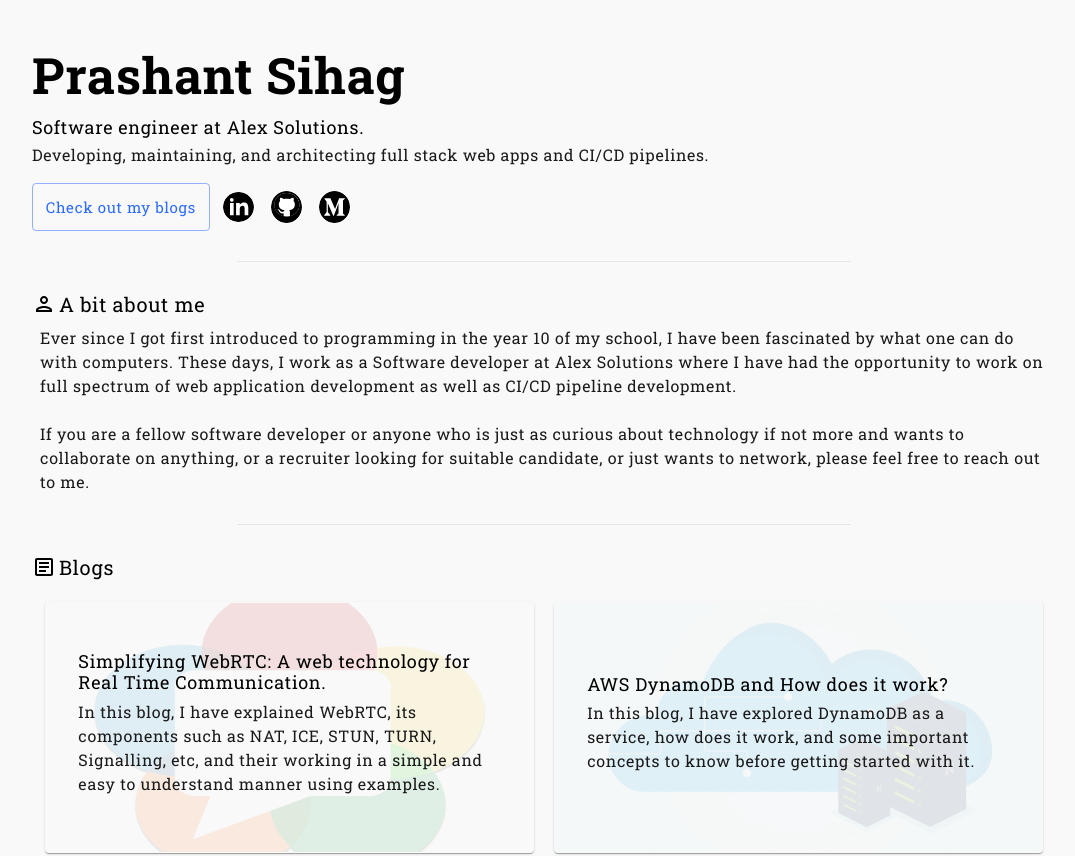
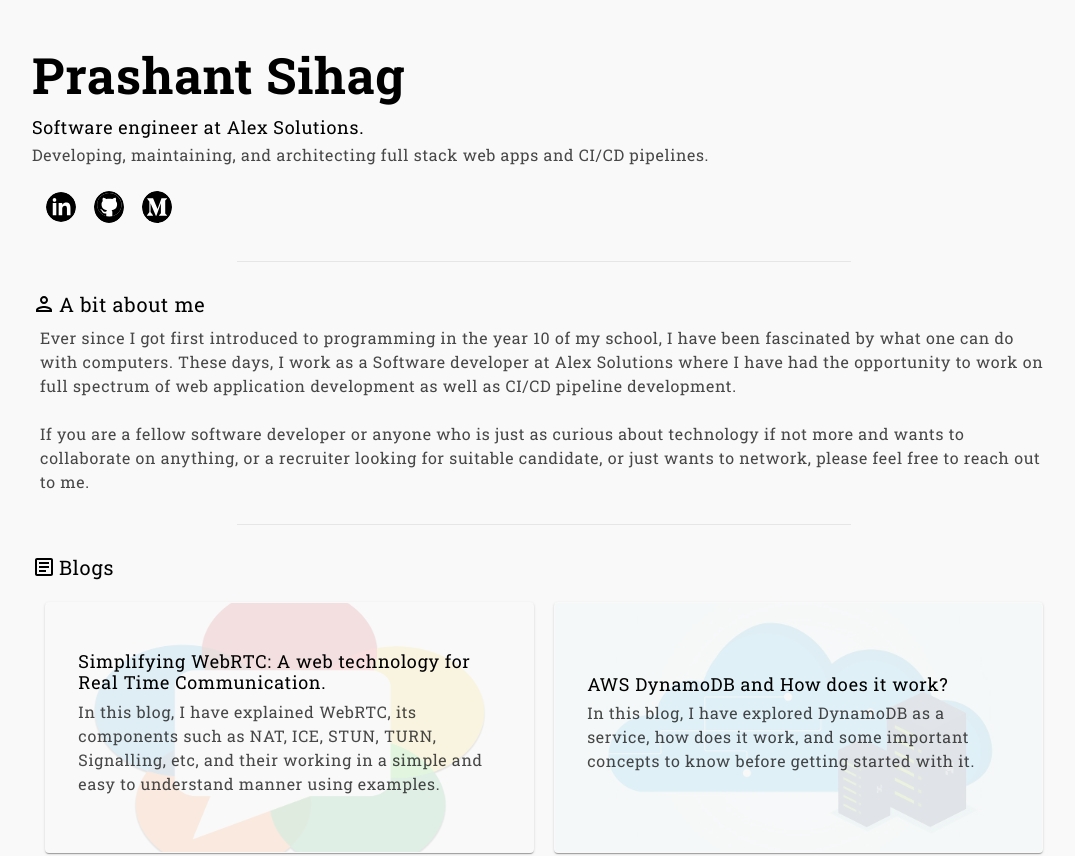
Before and after one commit to prashantsihag03/portfolio, a React app: page / in a window 1280 px wide. Shown: the top 856 px of the page, without its empty margins (96-1171 px from the left). Built offline with nearby package versions, Linux system fonts and the light colour scheme.

Commit message:
- added min height to content container so to keep one whole page same bg color - removed hover effect from blog items - change primary color to point opposite to display mode for contrast - using primary color on buttons - removed blogs button from quickbioinfo

```diff
--- a/src/Theme/palette.ts
+++ b/src/Theme/palette.ts
@@ -5,9 +5,9 @@ export const getPaletteTheme = (mode: DisplayMode): PaletteOptions => {
   return {
     mode: mode,
     primary: {
-      main: mode === "light" ? "#f9f9f9" : "#101010",
-      light: "#f9f9f9",
-      dark: "#101010",
+      main: mode === "light" ? "#101010" : "#f9f9f9",
+      light: "#101010",
+      dark: "#f9f9f9",
     },
     secondary: {
       main: mode === "light" ? "#2b6bff" : "#8dafff",
@@ -16,11 +16,11 @@ export const getPaletteTheme = (mode: DisplayMode): PaletteOptions => {
     },
     text: {
       primary: mode === "light" ? "#000000" : "#FFF",
-      secondary: mode === "light" ? "#1a1a1a" : "#b5b5b5",
+      secondary: mode === "light" ? "rgba(26, 26, 26, 0.8)" : "#b5b5b5",
     },
     background: {
-      default: mode === "light" ? "#f9f9f9" : "#101010",
-      paper: mode === "light" ? "#f9f9f9" : "#101010",
+      default: mode === "light" ? "#f9f9f9" : "#000000",
+      paper: mode === "light" ? "#f9f9f9" : "#000000",
     },
     action: {
       active: "#FFF",
--- a/src/components/App/App.tsx
+++ b/src/components/App/App.tsx
@@ -8,6 +8,7 @@ import { Theme } from "@mui/system";
 const contentStyles: SxProps<Theme> = {
   position: "relative",
   width: "100%",
+  minHeight: "100vh",
   margin: "auto",
   backgroundColor: "background.default",
 };
--- a/src/components/BlogItem/styles.ts
+++ b/src/components/BlogItem/styles.ts
@@ -1,39 +1,35 @@
-import { SxProps } from "@mui/material"
-import { Theme } from "@mui/system"
+import { SxProps } from "@mui/material";
+import { Theme } from "@mui/system";
 
 export const BoxStyles: SxProps<Theme> = {
   margin: "1%",
   boxSizing: "border-box",
-  width: '48%',
+  width: "48%",
 
   ["@media only screen and (max-width: 600px)"]: {
     margin: "0%",
     marginBottom: "1em",
     marginTop: "1em",
     width: "100%",
-  }
-}
+  },
+};
 
 export const cardStyles: SxProps<Theme> = {
   position: "relative",
   display: "flex",
   flexDirection: "column",
   justifyContent: "center",
-  width: '100%',
-  height: '100%',
+  width: "100%",
+  height: "100%",
   backgroundColor: "background.default",
   padding: "2em 1em",
   borderWidth: "1px",
   borderStyle: "solid",
   borderColor: "transparent",
   ["@media only screen and (max-width: 1350px)"]: {
-    maxWidth: '100%',
+    maxWidth: "100%",
   },
-  "&:hover": {
-    borderColor: "secondary.main",
-    transition: "all 0.3s ease-in-out",
-  }
-}
+};
 
 export const cardMediaStyles: SxProps<Theme> = {
   opacity: 0.1,
@@ -41,4 +37,4 @@ export const cardMediaStyles: SxProps<Theme> = {
   top: "0",
   left: "0",
   objectFit: "cover",
-}
+};
--- a/src/components/MenuButton/index.tsx
+++ b/src/components/MenuButton/index.tsx
@@ -2,18 +2,22 @@ import { Button } from "@mui/material";
 import * as React from "react";
 
 interface MenuButtonProps {
-  onClick?: any,
-  link?: string,
-  value: string,
+  onClick?: any;
+  link?: string;
+  value: string;
 }
 
-const MenuButton: React.FC<MenuButtonProps> = ({value, onClick, link}: MenuButtonProps) => {
+const MenuButton: React.FC<MenuButtonProps> = ({
+  value,
+  onClick,
+  link,
+}: MenuButtonProps) => {
   return (
     <Button
       variant="outlined"
       onClick={onClick}
       disableElevation
-      color="secondary"
+      color="primary"
       size="large"
       href={link}
     >
@@ -24,6 +28,6 @@ const MenuButton: React.FC<MenuButtonProps> = ({value, onClick, link}: MenuButto
 
 MenuButton.defaultProps = {
   onClick: () => {},
-}
+};
 
 export default MenuButton;
--- a/src/components/QuickBioInfo/index.tsx
+++ b/src/components/QuickBioInfo/index.tsx
@@ -1,6 +1,6 @@
 import { Box, Fade, Typography } from "@mui/material";
 import * as React from "react";
-import MenuButton from "../MenuButton";
+// import MenuButton from "../MenuButton";
 import { containerStyles, subContainerStyles } from "./styles";
 import Socials from "../Socials";
 import QuickIconData from "../../Data/QuickIcons";
@@ -28,9 +28,9 @@ const QuickBioInfo: React.FC = () => {
             </Typography>
           </Box>
           <Box sx={{ marginTop: "1em", display: "flex", alignItems: "center" }}>
-            <Box>
+            {/* <Box>
               <MenuButton value="Check out my blogs" link="#blogs" />
-            </Box>
+            </Box> */}
             <Socials items={QuickIconData} />
           </Box>
         </Box>
```
